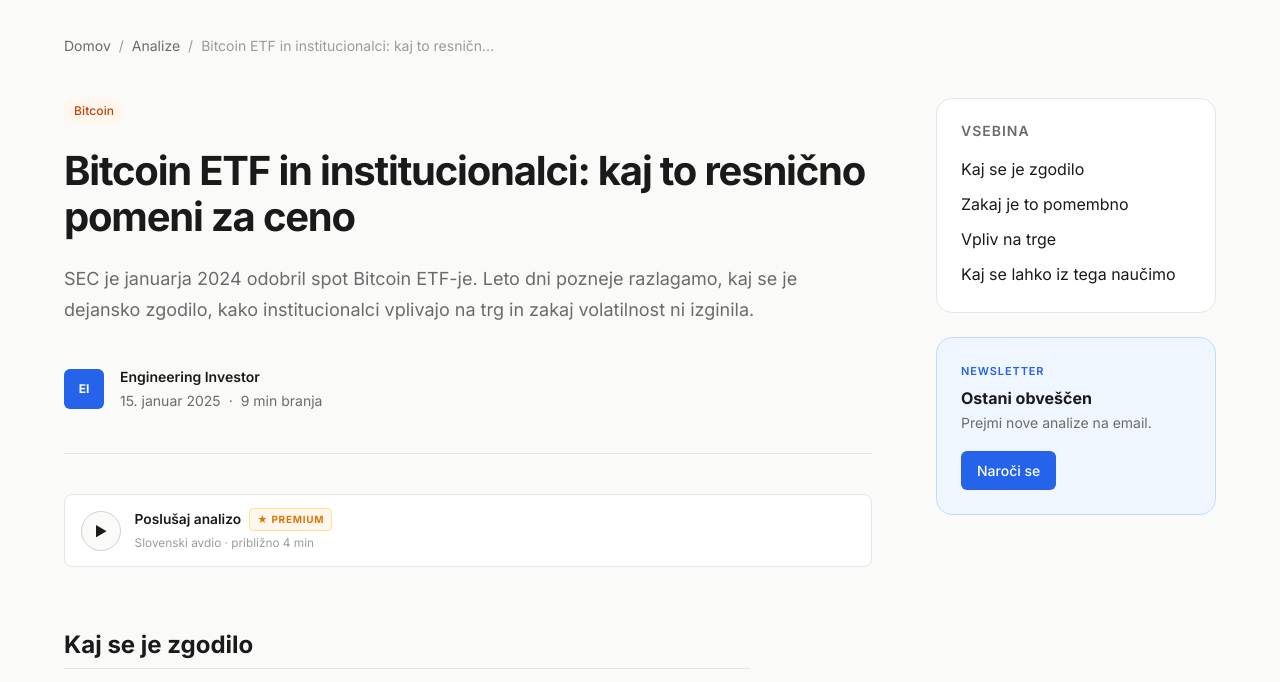
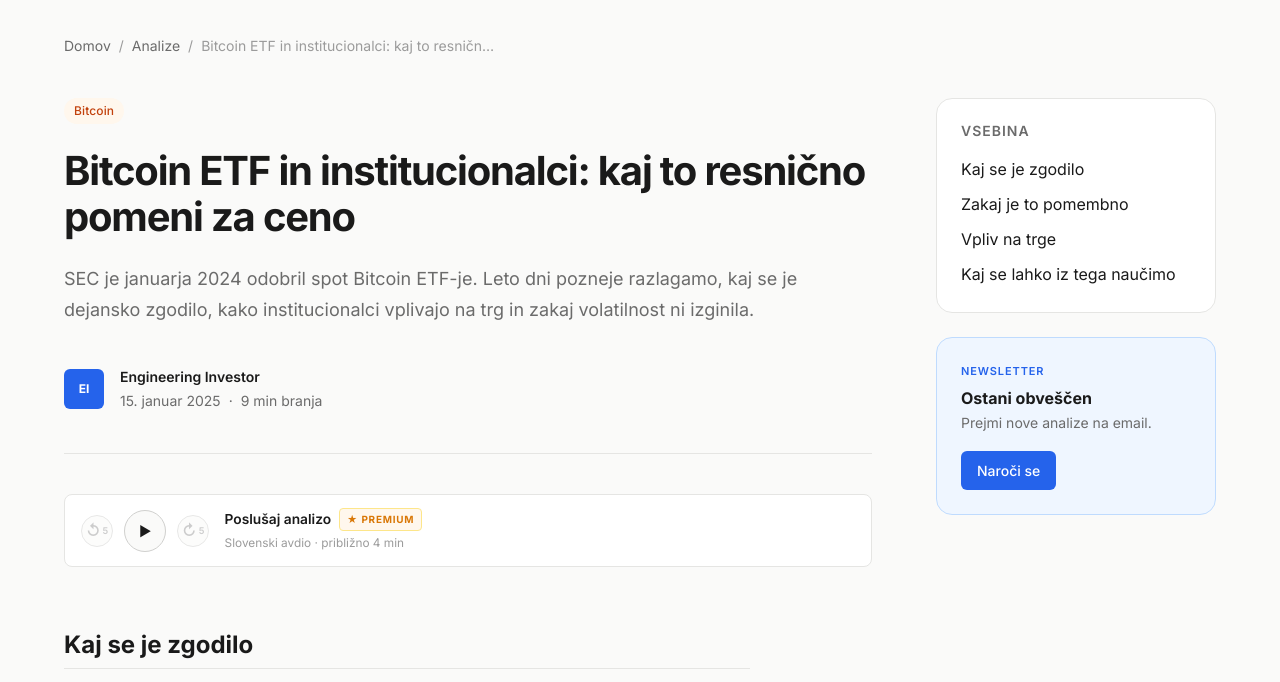
Before and after one commit to invest-eng/engineering-investor, an Astro site: page /engineering-investor/analize/bitcoin-etf-institucionalci in a window 1280 px wide. Shown: the part 70-752 px from the top of the page. Built offline with nearby package versions, Linux system fonts and the light colour scheme; Astro itself is replaced by a stand-in of ours.

Commit message:
feat(audio): add ±5s skip controls to AudioReader

```diff
--- a/src/components/premium/AudioReader.jsx
+++ b/src/components/premium/AudioReader.jsx
@@ -1,7 +1,7 @@
 import { useEffect, useRef, useState } from 'react';
 
 /**
- * AudioReader — reusable Slovenian voice reader.
+ * AudioReader — Slovenian voice reader with 5s skip controls.
  *
  * Reads either:
  *  - explicit `text` prop, or
@@ -10,6 +10,11 @@ import { useEffect, useRef, useState } from 'react';
  * Audio source priority:
  *  1. `src` prop → pre-generated MP3 (Google Cloud TTS premium)
  *  2. fallback → browser speechSynthesis (preview quality)
+ *
+ * Skip handling:
+ *  - MP3: native `audio.currentTime ± 5`.
+ *  - TTS: estimate char/sec from playback so far, cancel current utterance,
+ *    restart from new char offset (no native seeking in the SpeechSynthesis API).
  */
 export default function AudioReader({
   text,
@@ -22,35 +27,74 @@ export default function AudioReader({
   const [resolvedText, setResolvedText] = useState(text || '');
   const [playing, setPlaying] = useState(false);
   const [progress, setProgress] = useState(0);
+
   const audioRef = useRef(null);
+  const charIndexRef = useRef(0);
+  const startTimeRef = useRef(0);
+  const charPerSecRef = useRef(14); // initial estimate ~14 chars/sec at rate 0.95
   const utterRef = useRef(null);
 
+  // Extract text from DOM if a selector was given.
   useEffect(() => {
     if (text) {
       setResolvedText(text);
       return;
     }
-    if (!selector) return;
-    if (typeof document === 'undefined') return;
+    if (!selector || typeof document === 'undefined') return;
     const el = document.querySelector(selector);
     if (!el) return;
-    // Clone, strip unwanted elements (figures, scripts), get clean text
     const clone = el.cloneNode(true);
-    clone.querySelectorAll('script, style, figure, blockquote .citation').forEach((n) => n.remove());
-    const t = clone.textContent
-      .replace(/\s+/g, ' ')
-      .replace(/\[([^\]]+)\]/g, '$1')
-      .trim();
+    clone.querySelectorAll('script, style, figure').forEach((n) => n.remove());
+    const t = clone.textContent.replace(/\s+/g, ' ').trim();
     setResolvedText(t);
   }, [text, selector]);
 
-  useEffect(() => {
-    return () => {
-      if (typeof window !== 'undefined' && window.speechSynthesis) {
-        window.speechSynthesis.cancel();
+  // Cleanup on unmount: stop any in-flight speech.
+  useEffect(() => () => {
+    if (typeof window !== 'undefined' && window.speechSynthesis) {
+      window.speechSynthesis.cancel();
+    }
+  }, []);
+
+  function startSpeech(baseIndex = 0) {
+    if (typeof window === 'undefined' || !window.speechSynthesis) return;
+    if (!resolvedText) return;
+    const slice = resolvedText.slice(baseIndex);
+    if (!slice) return;
+
+    const utter = new SpeechSynthesisUtterance(slice);
+    utter.lang = 'sl-SI';
+    utter.rate = 0.95;
+    const voices = window.speechSynthesis.getVoices();
+    const slo = voices.find((v) => v.lang?.startsWith('sl'));
+    if (slo) utter.voice = slo;
+
+    startTimeRef.current = Date.now();
+    charIndexRef.current = baseIndex;
+
+    utter.onstart = () => setPlaying(true);
+    utter.onend = () => {
+      setPlaying(false);
+      setProgress(0);
+      charIndexRef.current = 0;
+    };
+    utter.onerror = () => setPlaying(false);
+    utter.onboundary = (e) => {
+      if (e.charIndex === undefined) return;
+      const abs = baseIndex + e.charIndex;
+      charIndexRef.current = abs;
+      // Update char/sec estimate (more accurate over time)
+      const elapsed = (Date.now() - startTimeRef.current) / 1000;
+      if (elapsed > 1 && e.charIndex > 0) {
+        charPerSecRef.current = e.charIndex / elapsed;
+      }
+      if (resolvedText.length) {
+        setProgress(Math.min(100, (abs / resolvedText.length) * 100));
       }
     };
-  }, []);
+    utterRef.current = utter;
+    window.speechSynthesis.speak(utter);
+  }
 
   function togglePlay() {
     if (src && audioRef.current) {
@@ -64,24 +108,22 @@ export default function AudioReader({
       setPlaying(false);
       return;
     }
-    if (!resolvedText) return;
+    startSpeech(0);
+  }
 
-    const utter = new SpeechSynthesisUtterance(resolvedText);
-    utter.lang = 'sl-SI';
-    utter.rate = 0.95;
-    const voices = window.speechSynthesis.getVoices();
-    const slo = voices.find((v) => v.lang?.startsWith('sl'));
-    if (slo) utter.voice = slo;
-    utter.onstart = () => setPlaying(true);
-    utter.onend = () => { setPlaying(false); setProgress(0); };
-    utter.onerror = () => { setPlaying(false); setProgress(0); };
-    utter.onboundary = (e) => {
-      if (e.charIndex && resolvedText.length) {
-        setProgress(Math.min(100, (e.charIndex / resolvedText.length) * 100));
-      }
-    };
-    utterRef.current = utter;
-    window.speechSynthesis.speak(utter);
+  function skip(seconds) {
+    if (src && audioRef.current) {
+      const a = audioRef.current;
+      const dur = a.duration || 0;
+      a.currentTime = Math.max(0, Math.min(dur, a.currentTime + seconds));
+      return;
+    }
+    if (!playing || !resolvedText) return;
+    const charDelta = Math.round(seconds * charPerSecRef.current);
+    const newIndex = Math.max(0, Math.min(resolvedText.length - 1, charIndexRef.current + charDelta));
+    window.speechSynthesis.cancel();
+    // Tiny delay because cancel is async on some browsers.
+    setTimeout(() => startSpeech(newIndex), 50);
   }
 
   const minutes = Math.max(1, Math.round(resolvedText.length / 900));
@@ -89,11 +131,33 @@ export default function AudioReader({
     ? 'Slovenski avdio · Google Cloud TTS'
     : `Slovenski avdio · približno ${minutes} min`);
 
+  const skipBtnStyle = (disabled) => ({
+    width: 32,
+    height: 32,
+    minWidth: 32,
+    borderRadius: '50%',
+    border: '1px solid var(--color-border-strong)',
+    background: 'var(--color-bg)',
+    color: disabled ? 'var(--color-text-subtle)' : 'var(--color-text-muted)',
+    cursor: disabled ? 'not-allowed' : 'pointer',
+    display: 'flex',
+    alignItems: 'center',
+    justifyContent: 'center',
+    fontSize: '0.62rem',
+    fontWeight: 600,
+    padding: 0,
+    fontFamily: 'inherit',
+    opacity: disabled ? 0.5 : 1,
+    transition: 'all 0.15s',
+    letterSpacing: 0,
+    gap: 1,
+  });
+
   return (
     <div style={{
       display: 'flex',
       alignItems: 'center',
-      gap: '0.85rem',
+      gap: '0.7rem',
       padding: '0.8rem 1rem',
       background: 'var(--color-surface)',
       border: '1px solid var(--color-border)',
@@ -113,11 +177,23 @@ export default function AudioReader({
           transition: 'width 0.3s linear',
         }} />
       )}
+
+      <button
+        onClick={() => skip(-5)}
+        aria-label="Nazaj 5 sekund"
+        disabled={!playing && !src}
+        style={skipBtnStyle(!playing && !src)}
+        title="Nazaj 5s"
+      >
+        <span style={{ fontSize: '0.95rem', lineHeight: 1 }}>↺</span>
+        <span style={{ fontSize: '0.58rem', marginLeft: 1 }}>5</span>
+      </button>
+
       <button
         onClick={togglePlay}
         aria-label={playing ? 'Ustavi predvajanje' : label}
         style={{
-          width: 40, height: 40, minWidth: 40,
+          width: 42, height: 42, minWidth: 42,
           borderRadius: '50%',
           border: '1px solid var(--color-border-strong)',
           background: playing ? 'var(--color-accent)' : 'var(--color-bg)',
@@ -134,7 +210,19 @@ export default function AudioReader({
       >
         {playing ? '❚❚' : '▶'}
       </button>
-      <div style={{ flex: 1, minWidth: 0 }}>
+
+      <button
+        onClick={() => skip(5)}
+        aria-label="Naprej 5 sekund"
+        disabled={!playing && !src}
+        style={skipBtnStyle(!playing && !src)}
+        title="Naprej 5s"
+      >
+        <span style={{ fontSize: '0.95rem', lineHeight: 1, transform: 'scaleX(-1)' }}>↺</span>
+        <span style={{ fontSize: '0.58rem', marginLeft: 1 }}>5</span>
+      </button>
+
+      <div style={{ flex: 1, minWidth: 0, marginLeft: 4 }}>
         <div style={{
           fontSize: '0.86rem',
           fontWeight: 600,
@@ -166,6 +254,7 @@ export default function AudioReader({
           {computedSublabel}
         </div>
       </div>
+
       {src && (
         <audio
           ref={audioRef}
```
